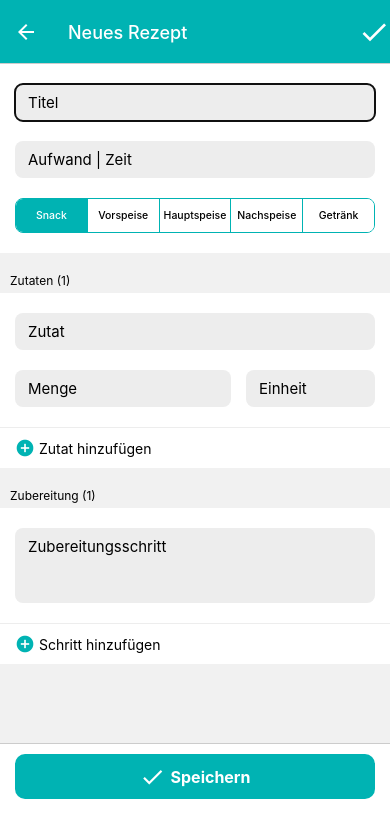
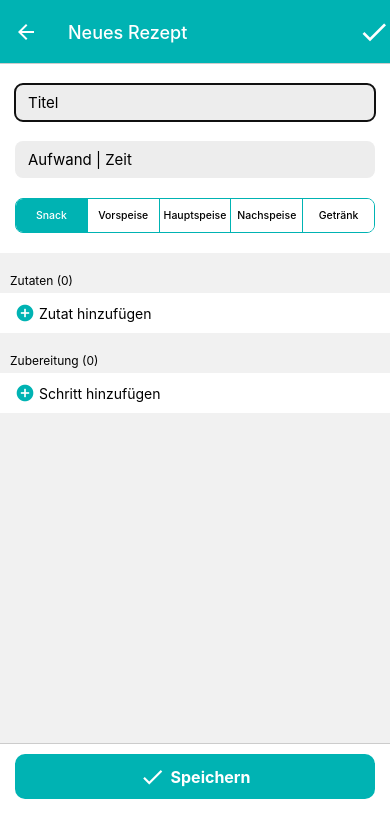
Before and after one commit to marrywal/hungryList, a React Native app: screen /ModalNewRecipe in a window 390 px wide. Shown: the top 838 px of the page. Built offline with nearby package versions, Linux system fonts and the light colour scheme; what expo-linking would draw is missing.

Commit message:
add inputfield logic for recipe

```diff
--- a/src/screens/ModalNewRecipe.tsx
+++ b/src/screens/ModalNewRecipe.tsx
@@ -6,26 +6,19 @@ import { MaterialIcons } from '@expo/vector-icons';
 import useColorScheme from '../hooks/useColorScheme';
 import { Colors } from "../constants/Colors";
 import React from 'react';
-import { _Category, _Recipe } from '../constants/interfaces';
+import { _Category, _Ingredients, _PrepSteps, _Recipe } from '../constants/interfaces';
 import { useHeaderHeight } from '@react-navigation/elements';
-import { SafeAreaView } from 'react-native-safe-area-context';
 
 export default function ModalNewRecipe() {
-  const newIngredient = {
-    name: '',
-    amount: '',
-    unit: ''
-  }
   const [selectedIndex, setSelectedIndex] = useState(0);
+  const [allIngredients, setAllIngedients] = useState<_Ingredients[]>([]);
+  const [allPrepSteps, setAllPrepSteps] = useState<_PrepSteps[]>([]);
   const [newRecipe, setNewRecipe] = useState<_Recipe>({
     title: '',
     duration: '',
     category: 'Snack',
-    ingredients: [{
-      name: '',
-      amount: '',
-      unit: ''
-    }],
+    ingredients: [],
+    prepSteps: [],
   });
   const scheme = useColorScheme();
   const headerHeight = useHeaderHeight();
@@ -75,6 +68,11 @@ export default function ModalNewRecipe() {
     input: {
       marginBottom: 20
     },
+    inputMultiline: {
+      minHeight: 55,
+      maxHeight: 90,
+      paddingTop: 9
+    },
     saveButton: {
       backgroundColor: Colors[scheme].tint,
       borderRadius: 10,
@@ -111,19 +109,46 @@ export default function ModalNewRecipe() {
     setNewRecipe({ ...newRecipe, category: categories[value] });
   }
 
-  const addNewIngredient = () => {
-    console.log(newRecipe)
-    let allIngredients = [...newRecipe.ingredients];
+  const editIngredient = (value: string, index: number, field: 'name' | 'amount' | 'unit') => {
+    let ingred = [...allIngredients];
+    ingred[index][field] = value;
 
-    allIngredients.push({ ...newIngredient });
-
-    setNewRecipe({ ...newRecipe, ingredients: allIngredients });
-
-    console.log(newRecipe)
+    setAllIngedients(ingred);
   }
 
-  const addNewPreparationStep = () => {
-    console.log('new step')
+  const editPrepSteps = (value: string, index: number) => {
+    let preps = [...allPrepSteps];
+    preps[index].step = value;
+
+    setAllPrepSteps(preps);
+  }
+
+  const addNewIngredient = () => {
+    const ingred = [...allIngredients];
+    const index = ingred.length;
+
+    const newIngred = {
+      key: index,
+      name: '',
+      amount: '',
+      unit: ''
+    }
+
+    ingred.push(newIngred);
+    setAllIngedients(ingred);
+  }
+
+  const addNewPrepStep = () => {
+    const preps = [...allPrepSteps];
+    const index = preps.length;
+
+    const newPrep = {
+      key: index,
+      step: ''
+    }
+
+    preps.push(newPrep);
+    setAllPrepSteps(preps);
   }
 
   const saveNewItem = async () => {
@@ -169,7 +194,6 @@ export default function ModalNewRecipe() {
                 blurOnSubmit={false}
               // onSubmitEditing={() => refDuration.current?.focus()}
               />
-
               <StyledTextInput
                 value={newRecipe.duration}
                 style={styles.input}
@@ -184,29 +208,25 @@ export default function ModalNewRecipe() {
               // ref={refDuration}
               // onSubmitEditing={() => refDuration.current?.focus()}
               />
+              <View>
 
-            <View>
                 <StyledButtonGroup
                   buttons={['Snack', 'Vorspeise', 'Hauptspeise', 'Nachspeise', 'Getränk']}
                   selectedIndex={selectedIndex}
                   onPress={text => selectCategory(text)}
                 />
               </View>
+            </View>
 
 
+            <Text style={styles.title}>Zutaten ({allIngredients.length})</Text>
 
-
-          </View>
-
-          <Text style={styles.title}>Zutaten ({newRecipe.ingredients.length})</Text>
-
-
-          {newRecipe.ingredients.map((ingredient, index) => {
+            {allIngredients.map((ingredient, index) => {
               return <View key={index} style={{ ...styles.container, ...styles.containerSeparator }}>
                 <StyledTextInput
                   value={ingredient.name}
                   style={styles.input}
-                onChangeText={text => setNewRecipe({ ...newRecipe, ingredients: [newRecipe.ingredients[index] = { ...newRecipe.ingredients[index], name: text }] })}
+                  onChangeText={text => editIngredient(text, index, 'name')}
                   placeholder="Zutat"
                   keyboardType="default"
                   autoComplete='off'
@@ -216,13 +236,12 @@ export default function ModalNewRecipe() {
                   blurOnSubmit={false}
                 // onSubmitEditing={() => refDuration.current?.focus()}
                 />
-
                 <View style={styles.inputBox2}>
                   <View style={styles.input60}>
                     <StyledTextInput
                       value={ingredient.amount}
                       style={styles.input}
-                    onChangeText={text => setNewRecipe({ ...newRecipe, ingredients: [newRecipe.ingredients[index] = { ...newRecipe.ingredients[index], amount: text }] })}
+                      onChangeText={text => editIngredient(text, index, 'amount')}
                       placeholder="Menge"
                       keyboardType="numeric"
                       autoComplete='off'
@@ -237,7 +256,7 @@ export default function ModalNewRecipe() {
                   <View style={styles.input40}>
                     <StyledTextInput
                       value={ingredient.unit}
-                    onChangeText={text => setNewRecipe({ ...newRecipe, ingredients: [newRecipe.ingredients[index] = { ...newRecipe.ingredients[index], unit: text }] })}
+                      onChangeText={text => editIngredient(text, index, 'unit')}
                       style={{ ...styles.input, marginLeft: 15 }}
                       placeholder="Einheit"
                       keyboardType="default"
@@ -268,15 +287,14 @@ export default function ModalNewRecipe() {
             </Pressable>
 
 
-          <Text style={styles.title}>Zubereitung ({newRecipe.ingredients.length})</Text>
+            <Text style={styles.title}>Zubereitung ({allPrepSteps.length})</Text>
 
-
-          {newRecipe.ingredients.map((ingredient, index) => {
+            {allPrepSteps.map((prep, index) => {
               return <View key={index} style={{ ...styles.container, ...styles.containerSeparator }}>
                 <StyledTextInput
-                value={ingredient.name}
-                style={styles.input}
-                onChangeText={text => setNewRecipe({ ...newRecipe, ingredients: [newRecipe.ingredients[index] = { ...newRecipe.ingredients[index], name: text }] })}
+                  value={prep.step}
+                  style={{ ...styles.input, ...styles.inputMultiline }}
+                  onChangeText={text => editPrepSteps(text, index)}
                   placeholder="Zubereitungsschritt"
                   keyboardType="default"
                   autoComplete='off'
@@ -293,7 +311,7 @@ export default function ModalNewRecipe() {
             })}
 
             <Pressable
-            onPress={addNewPreparationStep}
+              onPress={addNewPrepStep}
               style={({ pressed }) => ({
                 backgroundColor: pressed
                   ? Colors[scheme].tintBackground
@@ -304,6 +322,7 @@ export default function ModalNewRecipe() {
                 <Text> Schritt hinzufügen</Text>
               </View>
             </Pressable>
+
 
 
 
```
Also changed, not shown: src/constants/interfaces.ts (+7 -0 lines). Lines whose indentation alone changed are shown as unchanged.
